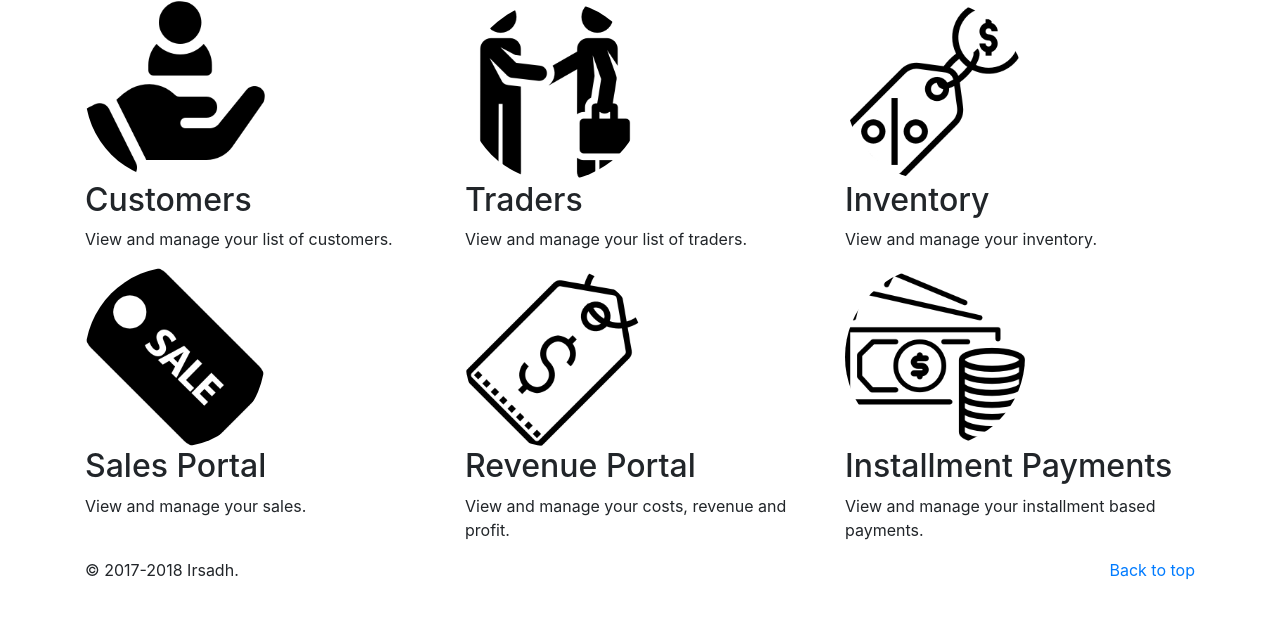
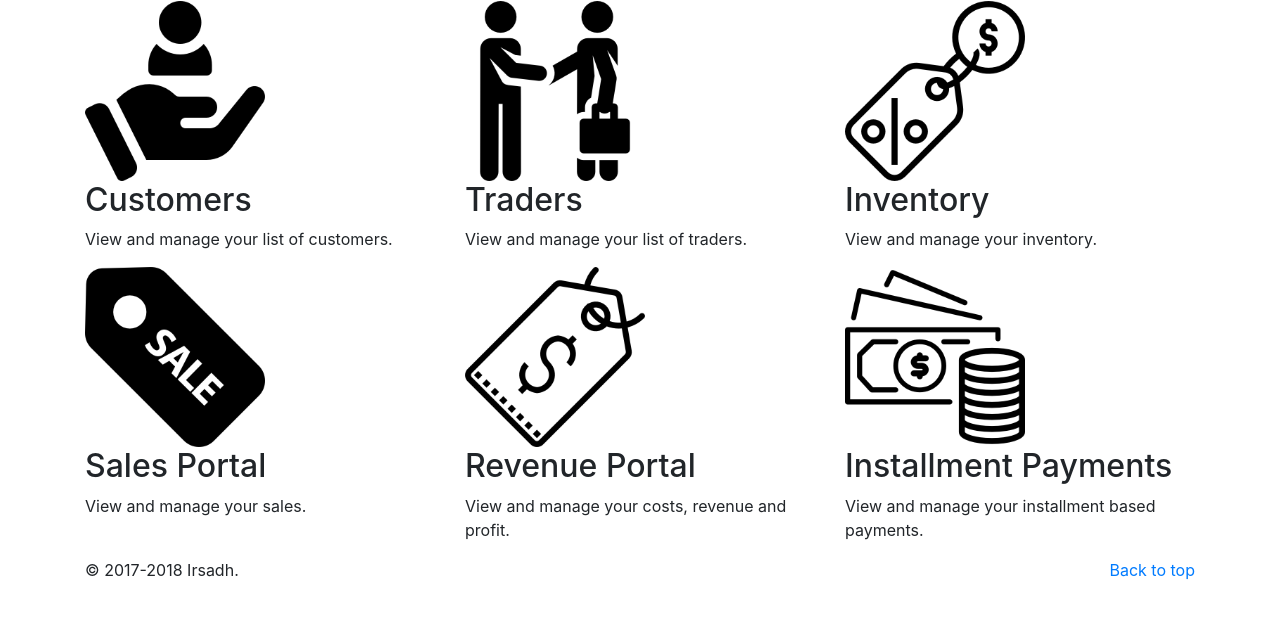
Before and after one commit to irshadhimash/IsuruMotorTraders, a PHP site: page /home.php in a window 1280 px wide. Shown: the part 80-699 px from the top of the page. Run offline with PHP 8.4, Linux system fonts and the light colour scheme; the visitor is signed in with stand-in values (Sample User, id 1).

Commit message:
Today`s Work

```diff
--- a/header.php
+++ b/header.php
@@ -2,7 +2,7 @@
 <nav class="navbar navbar-expand-md navbar-dark bg-dark">
   <div class="container-fluid">
     <div class="navbar-header">
-        <a class="navbar-brand" href="#">Isuru Motor Traders</a>
+        <a class="navbar-brand" href="home.php">Isuru Motor Traders</a>
     </div>
     <ul class="nav navbar-nav navbar-right">
         <li class="navbar-brand">Hello <?php echo $_SESSION['PreferedName']; ?></li>
--- a/home.php
+++ b/home.php
@@ -39,21 +39,21 @@
         <div class="row row flex-xl-nowrap">
             <div class="col-lg-4">
                 <a href="#">
-                    <img class="rounded-circle" src="images/appicons/customer.png" alt="Generic placeholder image" width="180" height="180">
+                    <img class="square" src="images/appicons/customer.png" alt="Generic placeholder image" width="180" height="180">
                 </a>
                 <h2>Customers</h2>
                 <p>View and manage your list of customers.</p>
             </div>
             <div class="col-lg-4">
                 <a href="#">
-                    <img class="rounded-circle" src="images/appicons/trader.png" alt="Generic placeholder image" width="180" height="180">
+                    <img class="square" src="images/appicons/trader.png" alt="Generic placeholder image" width="180" height="180">
                 </a>
                 <h2>Traders</h2>
                 <p>View and manage your list of traders.</p>
             </div>
             <div class="col-lg-4">
                 <a href="#">
-                    <img class="rounded-circle" src="images/appicons/inventory.png" alt="Generic placeholder image" width="180" height="180">
+                    <img class="square" src="images/appicons/inventory.png" alt="Generic placeholder image" width="180" height="180">
                 </a>
                 <h2>Inventory</h2>
                 <p>View and manage your inventory.</p>
@@ -62,21 +62,21 @@
         <div class="row">
             <div class="col-lg-4">
                 <a href="#">
-                    <img class="rounded-circle" src="images/appicons/sale.png" alt="Generic placeholder image" width="180" height="180">
+                    <img class="square" src="images/appicons/sale.png" alt="Generic placeholder image" width="180" height="180">
                 </a>
                 <h2>Sales Portal</h2>
                 <p>View and manage your sales.</p>
             </div>
             <div class="col-lg-4">
                 <a href="#">
-                    <img class="rounded-circle" src="images/appicons/money.png" alt="Generic placeholder image" width="180" height="180">
+                    <img class="square" src="images/appicons/money.png" alt="Generic placeholder image" width="180" height="180">
                 </a>
                 <h2>Revenue Portal</h2>
                 <p>View and manage your costs, revenue and profit.</p>
             </div>
             <div class="col-lg-4">
                 <a href="#">
-                    <img class="rounded-circle" src="images/appicons/finance.png" alt="Generic placeholder image" width="180" height="180">
+                    <img class="square" src="images/appicons/finance.png" alt="Generic placeholder image" width="180" height="180">
                 </a>
                 <h2>Installment Payments</h2>
                 <p>View and manage your installment based payments.</p>
--- a/index.php
+++ b/index.php
@@ -16,10 +16,7 @@
 	<!-- Compiled and minified JavaScript -->
 	<script src="https://cdnjs.cloudflare.com/ajax/libs/materialize/1.0.0-beta/js/materialize.min.js"></script>
 
-	<script
-  src="https://code.jquery.com/jquery-3.3.1.min.js"
-  integrity="sha256-FgpCb/KJQlLNfOu91ta32o/NMZxltwRo8QtmkMRdAu8="
-  crossorigin="anonymous"></script>
+	<script src="https://code.jquery.com/jquery-3.3.1.min.js" integrity="sha256-FgpCb/KJQlLNfOu91ta32o/NMZxltwRo8QtmkMRdAu8=" crossorigin="anonymous"></script>
 
 	<title>Login</title>
 
```
Also changed, not shown: controllers/LoginController.php (line endings or trailing spaces), 2 other files.
